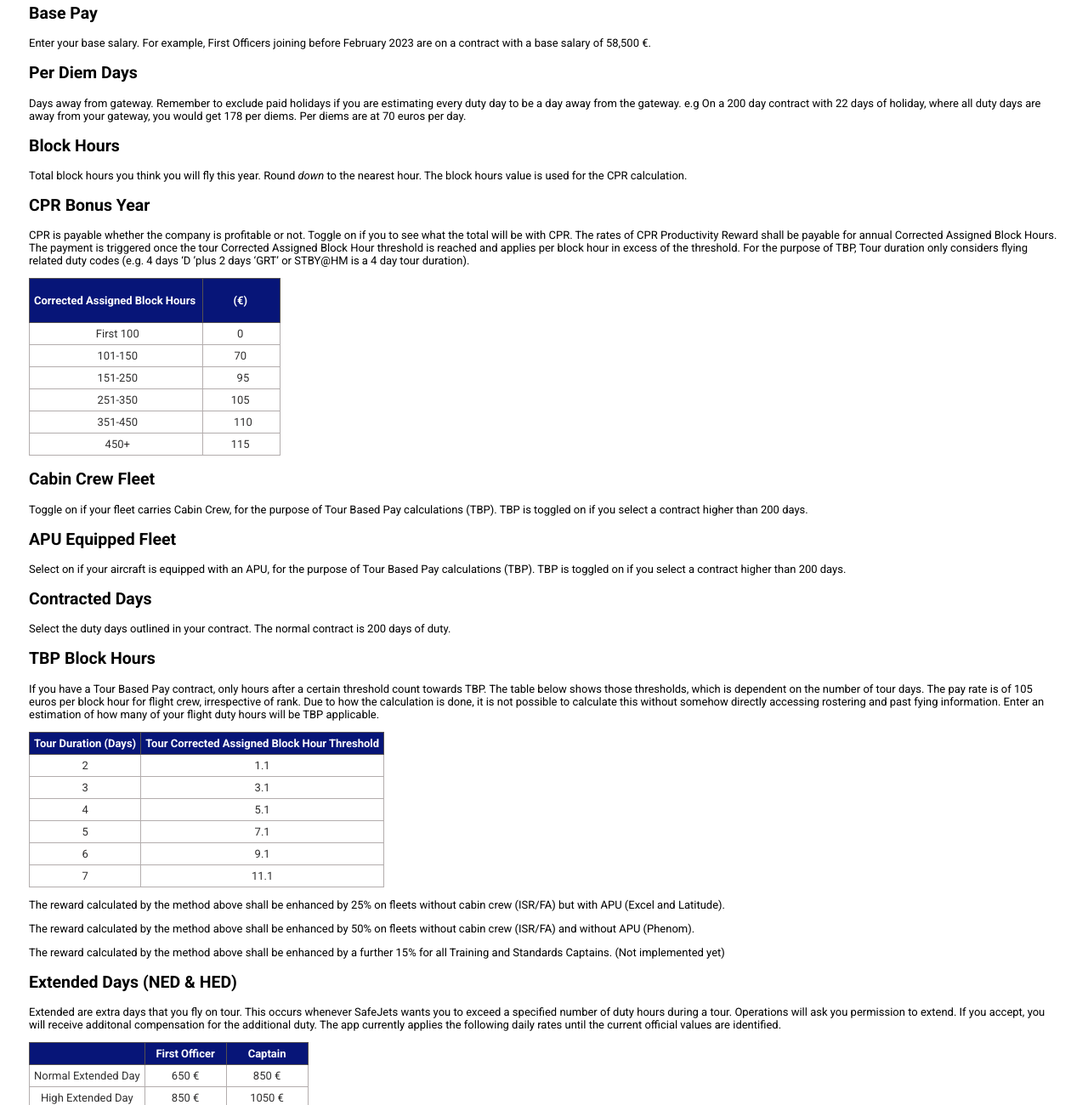
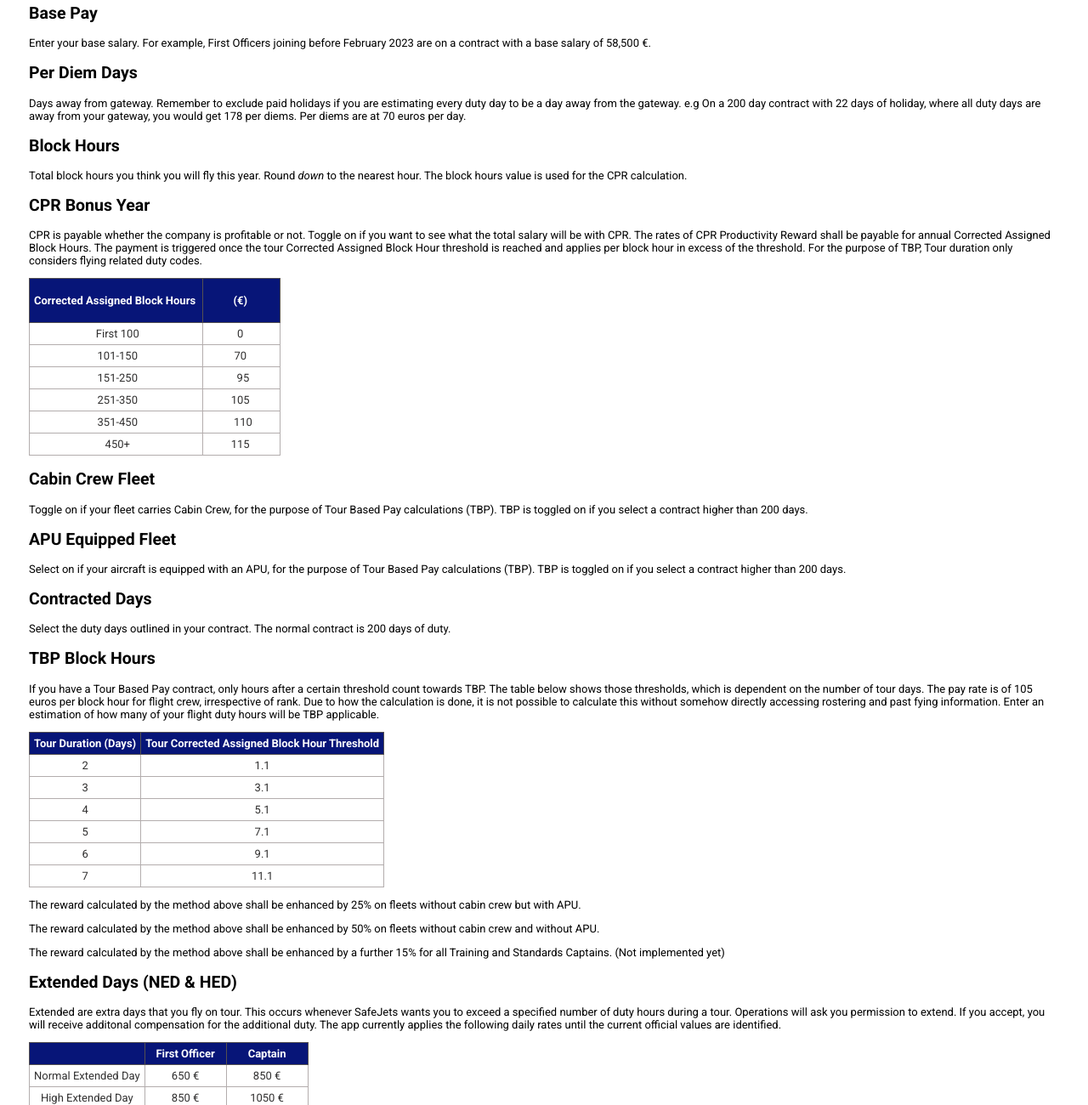
Before and after one commit to merryface/show-me-the-money, a website: page guidance.html in a window 1280 px wide. Shown: the part 250-1550 px from the top of the page at 85% size. Drawn offline with Linux system fonts and the light colour scheme.

Commit message:
update readme

```diff
--- a/guidance.html
+++ b/guidance.html
@@ -43,7 +43,7 @@
     <h2 class="subheading">CPR Bonus Year</h2>
     <div class="explanation">
       <p>
-        CPR is payable whether the company is profitable or not. Toggle on if you to see what the total will be with CPR. The rates of CPR Productivity Reward shall be payable for annual Corrected Assigned Block Hours. The payment is triggered once the tour Corrected Assigned Block Hour threshold is reached and applies per block hour in excess of the threshold. For the purpose of TBP, Tour duration only considers flying related duty codes (e.g. 4 days ‘D ’plus 2 days ‘GRT’ or STBY@HM is a 4 day tour duration).
+        CPR is payable whether the company is profitable or not. Toggle on if you want to see what the total salary will be with CPR. The rates of CPR Productivity Reward shall be payable for annual Corrected Assigned Block Hours. The payment is triggered once the tour Corrected Assigned Block Hour threshold is reached and applies per block hour in excess of the threshold. For the purpose of TBP, Tour duration only considers flying related duty codes.
       </p>
       <table>
         <thead>
@@ -153,10 +153,10 @@
       </table>
 
       <p>
-        The reward calculated by the method above shall be enhanced by 25% on fleets without cabin crew (ISR/FA) but with APU (Excel and Latitude).
+        The reward calculated by the method above shall be enhanced by 25% on fleets without cabin crew but with APU.
       </p>
       <p>
-        The reward calculated by the method above shall be enhanced by 50% on fleets without cabin crew (ISR/FA) and without APU (Phenom).
+        The reward calculated by the method above shall be enhanced by 50% on fleets without cabin crew and without APU.
       </p>
       <p>
         The reward calculated by the method above shall be enhanced by a further 15% for all Training and Standards Captains. (Not implemented yet)
```
Also changed, not shown: readme.md.
